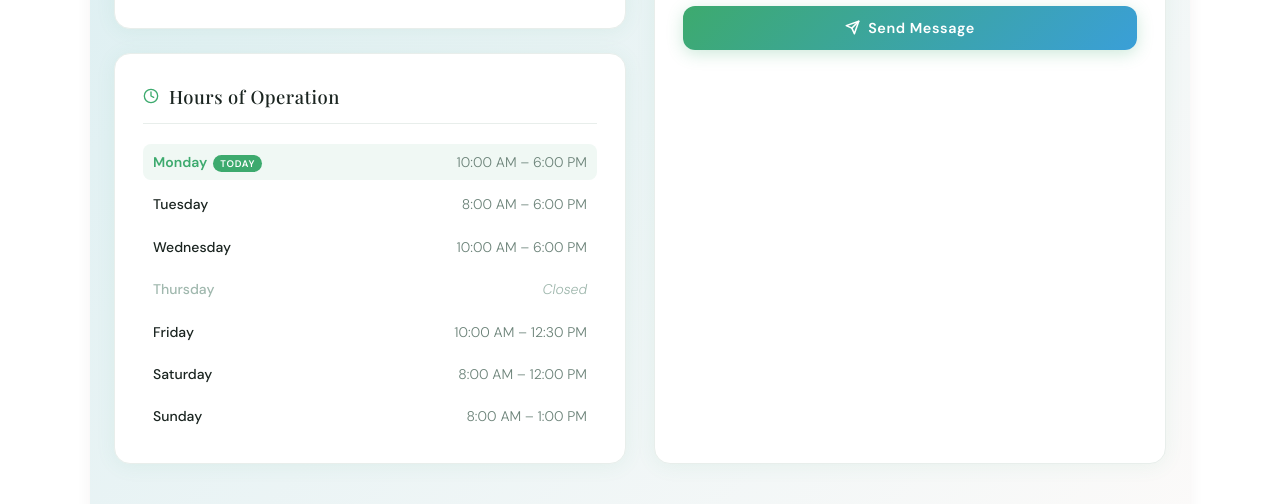
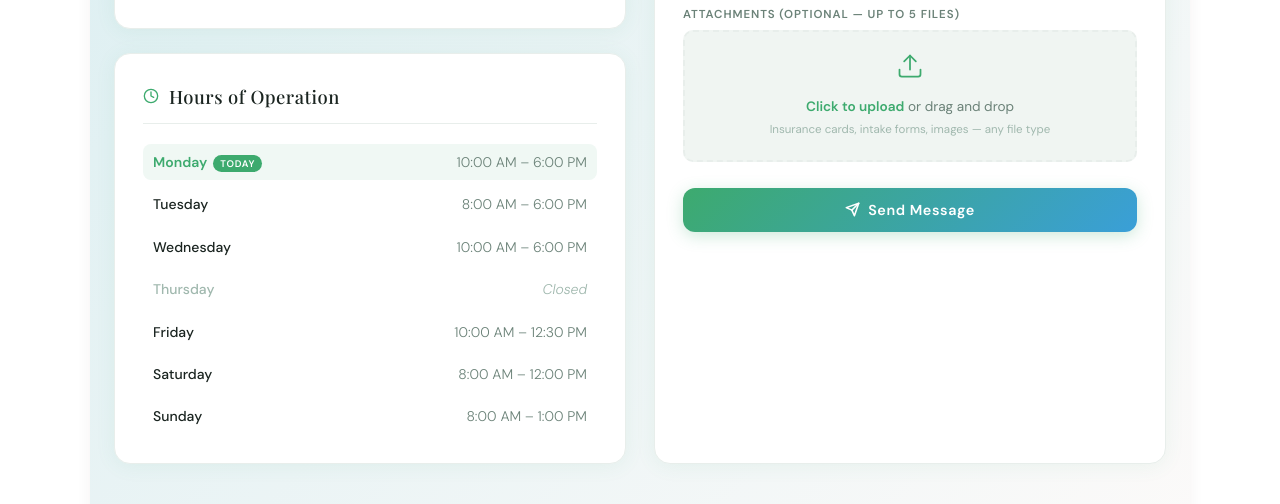
Before and after one commit to Paulipdx/Form, a Flask app: page /contact in a window 1280 px wide. Shown: the part 898-1402 px from the top of the page. Run offline with Flask 3, Linux system fonts and the light colour scheme.

Commit message:
Implement file upload feature in contact form
Added file upload functionality to the contact form, allowing users to attach up to 5 files. Updated the form submission process to handle file attachments.

```diff
--- a/templates/contact.html
+++ b/templates/contact.html
@@ -20,7 +20,6 @@
   }
   @media (max-width: 760px) { .contact-grid { grid-template-columns: 1fr; } }
 
-  /* ── CARD ── */
   .c-card {
     background: var(--card-bg);
     border: 1px solid var(--border);
@@ -38,7 +37,6 @@
   }
   .c-card h2 svg { color: var(--emerald); flex-shrink: 0; }
 
-  /* INFO ROWS */
   .info-row {
     display: flex; align-items: flex-start; gap: 12px;
     margin-bottom: 16px; font-size: 0.9rem;
@@ -56,7 +54,6 @@
   .info-value a { color: var(--emerald); text-decoration: none; }
   .info-value a:hover { text-decoration: underline; }
 
-  /* HOURS */
   .hours-grid { display: grid; gap: 6px; }
   .hours-row {
     display: flex; justify-content: space-between; align-items: center;
@@ -76,17 +73,13 @@
     color: #fff; padding: 2px 7px; border-radius: 10px; margin-left: 6px;
   }
 
-  /* MAP */
   .map-wrap {
     margin-top: 16px;
     border-radius: 12px; overflow: hidden;
     border: 1px solid var(--border);
     position: relative;
   }
-  .map-wrap iframe {
-    width: 100%; height: 220px; border: none; display: block;
-    transition: height 0.4s ease;
-  }
+  .map-wrap iframe { width: 100%; height: 220px; border: none; display: block; transition: height 0.4s ease; }
   .map-wrap.expanded iframe { height: 380px; }
   .map-expand-btn {
     position: absolute; bottom: 10px; right: 10px;
@@ -103,7 +96,6 @@
   }
   .map-expand-btn:hover { background: var(--surface); }
 
-  /* FORM */
   .form-grid { display: grid; gap: 16px; }
   .form-row { display: grid; grid-template-columns: 1fr 1fr; gap: 16px; }
   @media (max-width: 500px) { .form-row { grid-template-columns: 1fr; } }
@@ -131,6 +123,48 @@
   .field textarea { resize: vertical; min-height: 110px; line-height: 1.5; }
   .field input::placeholder, .field textarea::placeholder { color: var(--text-light); }
 
+  /* FILE UPLOAD */
+  .file-upload-area {
+    border: 2px dashed var(--border);
+    border-radius: 10px;
+    padding: 20px;
+    text-align: center;
+    cursor: pointer;
+    transition: border-color 0.2s, background 0.2s;
+    background: var(--input-bg);
+    position: relative;
+  }
+  .file-upload-area:hover, .file-upload-area.dragover {
+    border-color: var(--emerald);
+    background: rgba(61,170,110,0.04);
+  }
+  .file-upload-area input[type="file"] {
+    position: absolute; inset: 0; opacity: 0; cursor: pointer; width: 100%; height: 100%;
+  }
+  .file-upload-icon { color: var(--emerald); margin-bottom: 8px; }
+  .file-upload-text { font-size: 0.85rem; color: var(--text-muted); }
+  .file-upload-text span { color: var(--emerald); font-weight: 600; }
+  .file-upload-hint { font-size: 0.72rem; color: var(--text-light); margin-top: 4px; }
+
+  .file-list { margin-top: 10px; display: grid; gap: 6px; }
+  .file-item {
+    display: flex; align-items: center; gap: 8px;
+    padding: 7px 10px;
+    background: var(--surface);
+    border: 1px solid var(--border);
+    border-radius: 8px;
+    font-size: 0.82rem;
+  }
+  .file-item-name { flex: 1; color: var(--text); overflow: hidden; text-overflow: ellipsis; white-space: nowrap; }
+  .file-item-size { color: var(--text-light); font-size: 0.72rem; flex-shrink: 0; }
+  .file-item-remove {
+    background: none; border: none; cursor: pointer;
+    color: var(--text-light); padding: 2px;
+    border-radius: 4px; flex-shrink: 0;
+    transition: color 0.15s;
+  }
+  .file-item-remove:hover { color: #e55; }
+
   .submit-btn {
     width: 100%; padding: 13px;
     font-family: 'DM Sans', sans-serif;
@@ -143,6 +177,7 @@
     display: flex; align-items: center; justify-content: center; gap: 8px;
   }
   .submit-btn:hover { background: var(--grad-hover); transform: translateY(-1px); box-shadow: 0 6px 22px rgba(61,170,110,0.35); }
+  .submit-btn:disabled { opacity: 0.7; cursor: not-allowed; transform: none; }
 
   .form-success {
     display: none; text-align: center;
@@ -161,7 +196,6 @@
   }
 </style>
 
-<!-- HERO -->
 <section class="contact-hero">
   <h1 class="grad-text">Get in Touch</h1>
   <p>We'd love to hear from you. Send us a message and we'll get back to you promptly.</p>
@@ -169,63 +203,42 @@
 
 <div class="contact-grid">
 
-  <!-- LEFT COL: INFO + HOURS + MAP -->
   <div style="display:flex;flex-direction:column;gap:24px;">
-
-    <!-- Contact Info -->
     <div class="c-card">
       <h2>
         <svg width="16" height="16" viewBox="0 0 24 24" fill="none" stroke="currentColor" stroke-width="2" stroke-linecap="round" stroke-linejoin="round"><path d="M21 10c0 7-9 13-9 13s-9-6-9-13a9 9 0 0 1 18 0z"/><circle cx="12" cy="10" r="3"/></svg>
         Contact Information
       </h2>
-
       <div class="info-row">
-        <div class="info-icon">
-          <svg width="15" height="15" viewBox="0 0 24 24" fill="none" stroke="currentColor" stroke-width="2" stroke-linecap="round" stroke-linejoin="round"><path d="M21 10c0 7-9 13-9 13s-9-6-9-13a9 9 0 0 1 18 0z"/><circle cx="12" cy="10" r="3"/></svg>
-        </div>
+        <div class="info-icon"><svg width="15" height="15" viewBox="0 0 24 24" fill="none" stroke="currentColor" stroke-width="2" stroke-linecap="round" stroke-linejoin="round"><path d="M21 10c0 7-9 13-9 13s-9-6-9-13a9 9 0 0 1 18 0z"/><circle cx="12" cy="10" r="3"/></svg></div>
         <div class="info-content">
           <div class="info-label">Address</div>
           <div class="info-value">1842 NW 25th Ave, Suite C3<br>Portland, Oregon 97210</div>
         </div>
       </div>
-
       <div class="info-row">
-        <div class="info-icon">
-          <svg width="15" height="15" viewBox="0 0 24 24" fill="none" stroke="currentColor" stroke-width="2" stroke-linecap="round" stroke-linejoin="round"><path d="M22 16.92v3a2 2 0 0 1-2.18 2 19.79 19.79 0 0 1-8.63-3.07A19.5 19.5 0 0 1 4.69 12 19.79 19.79 0 0 1 1.61 3.5 2 2 0 0 1 3.59 1.32h3a2 2 0 0 1 2 1.72c.127.96.361 1.903.7 2.81a2 2 0 0 1-.45 2.11L7.91 8.96a16 16 0 0 0 6 6l.92-.92a2 2 0 0 1 2.11-.45c.907.339 1.85.573 2.81.7A2 2 0 0 1 22 16.92z"/></svg>
-        </div>
+        <div class="info-icon"><svg width="15" height="15" viewBox="0 0 24 24" fill="none" stroke="currentColor" stroke-width="2" stroke-linecap="round" stroke-linejoin="round"><path d="M22 16.92v3a2 2 0 0 1-2.18 2 19.79 19.79 0 0 1-8.63-3.07A19.5 19.5 0 0 1 4.69 12 19.79 19.79 0 0 1 1.61 3.5 2 2 0 0 1 3.59 1.32h3a2 2 0 0 1 2 1.72c.127.96.361 1.903.7 2.81a2 2 0 0 1-.45 2.11L7.91 8.96a16 16 0 0 0 6 6l.92-.92a2 2 0 0 1 2.11-.45c.907.339 1.85.573 2.81.7A2 2 0 0 1 22 16.92z"/></svg></div>
         <div class="info-content">
           <div class="info-label">Phone / Text</div>
           <div class="info-value"><a href="tel:9712000553">971-200-0553</a></div>
         </div>
       </div>
-
       <div class="info-row">
-        <div class="info-icon">
-          <svg width="15" height="15" viewBox="0 0 24 24" fill="none" stroke="currentColor" stroke-width="2" stroke-linecap="round" stroke-linejoin="round"><polyline points="22 7 13.5 15.5 8.5 10.5 2 17"/><polyline points="16 7 22 7 22 13"/></svg>
-        </div>
+        <div class="info-icon"><svg width="15" height="15" viewBox="0 0 24 24" fill="none" stroke="currentColor" stroke-width="2" stroke-linecap="round" stroke-linejoin="round"><polyline points="22 7 13.5 15.5 8.5 10.5 2 17"/><polyline points="16 7 22 7 22 13"/></svg></div>
         <div class="info-content">
           <div class="info-label">Fax</div>
           <div class="info-value">503-296-5362</div>
         </div>
       </div>
-
       <div class="info-row">
-        <div class="info-icon">
-          <svg width="15" height="15" viewBox="0 0 24 24" fill="none" stroke="currentColor" stroke-width="2" stroke-linecap="round" stroke-linejoin="round"><path d="M4 4h16c1.1 0 2 .9 2 2v12c0 1.1-.9 2-2 2H4c-1.1 0-2-.9-2-2V6c0-1.1.9-2 2-2z"/><polyline points="22,6 12,13 2,6"/></svg>
-        </div>
+        <div class="info-icon"><svg width="15" height="15" viewBox="0 0 24 24" fill="none" stroke="currentColor" stroke-width="2" stroke-linecap="round" stroke-linejoin="round"><path d="M4 4h16c1.1 0 2 .9 2 2v12c0 1.1-.9 2-2 2H4c-1.1 0-2-.9-2-2V6c0-1.1.9-2 2-2z"/><polyline points="22,6 12,13 2,6"/></svg></div>
         <div class="info-content">
           <div class="info-label">Email</div>
           <div class="info-value"><a href="mailto:pablo@tactuswellness.com">pablo@tactuswellness.com</a></div>
         </div>
       </div>
-
-      <!-- Map -->
       <div class="map-wrap" id="mapWrap">
-        <iframe
-          src="https://www.google.com/maps/embed?pb=!1m18!1m12!1m3!1d2795.1!2d-122.6938!3d45.5348!2m3!1f0!2f0!3f0!3m2!1i1024!2i768!4f13.1!3m3!1m2!1s0x5495a0a6c5555555%3A0x1!2s1842+NW+25th+Ave%2C+Portland%2C+OR+97210!5e0!3m2!1sen!2sus!4v1"
-          allowfullscreen="" loading="lazy" referrerpolicy="no-referrer-when-downgrade"
-          title="Form.Rehab Location">
-        </iframe>
+        <iframe src="https://www.google.com/maps/embed?pb=!1m18!1m12!1m3!1d2795.1!2d-122.6938!3d45.5348!2m3!1f0!2f0!3f0!3m2!1i1024!2i768!4f13.1!3m3!1m2!1s0x5495a0a6c5555555%3A0x1!2s1842+NW+25th+Ave%2C+Portland%2C+OR+97210!5e0!3m2!1sen!2sus!4v1" allowfullscreen="" loading="lazy" referrerpolicy="no-referrer-when-downgrade" title="Form.Rehab Location"></iframe>
         <button class="map-expand-btn" id="mapToggle" onclick="toggleMap()">
           <svg width="11" height="11" viewBox="0 0 24 24" fill="none" stroke="currentColor" stroke-width="2.5" stroke-linecap="round" stroke-linejoin="round"><polyline points="15 3 21 3 21 9"/><polyline points="9 21 3 21 3 15"/><line x1="21" y1="3" x2="14" y2="10"/><line x1="3" y1="21" x2="10" y2="14"/></svg>
           Expand Map
@@ -233,7 +246,6 @@
       </div>
     </div>
 
-    <!-- Hours -->
     <div class="c-card">
       <h2>
         <svg width="16" height="16" viewBox="0 0 24 24" fill="none" stroke="currentColor" stroke-width="2" stroke-linecap="round" stroke-linejoin="round"><circle cx="12" cy="12" r="10"/><polyline points="12 6 12 12 16 14"/></svg>
@@ -241,10 +253,8 @@
       </h2>
       <div class="hours-grid" id="hoursGrid"></div>
     </div>
-
   </div>
 
-  <!-- RIGHT COL: CONTACT FORM -->
   <div class="c-card">
     <h2>
       <svg width="16" height="16" viewBox="0 0 24 24" fill="none" stroke="currentColor" stroke-width="2" stroke-linecap="round" stroke-linejoin="round"><path d="M21 15a2 2 0 0 1-2 2H7l-4 4V5a2 2 0 0 1 2-2h14a2 2 0 0 1 2 2z"/></svg>
@@ -287,7 +297,22 @@
           <label>Message</label>
           <textarea id="message" placeholder="How can we help you?"></textarea>
         </div>
-        <button class="submit-btn" onclick="submitForm()">
+
+        <!-- FILE UPLOAD -->
+        <div class="field">
+          <label>Attachments (optional — up to 5 files)</label>
+          <div class="file-upload-area" id="dropZone">
+            <input type="file" id="fileInput" multiple accept="*/*" onchange="handleFiles(this.files)">
+            <div class="file-upload-icon">
+              <svg width="28" height="28" viewBox="0 0 24 24" fill="none" stroke="currentColor" stroke-width="1.5" stroke-linecap="round" stroke-linejoin="round"><path d="M21 15v4a2 2 0 0 1-2 2H5a2 2 0 0 1-2-2v-4"/><polyline points="17 8 12 3 7 8"/><line x1="12" y1="3" x2="12" y2="15"/></svg>
+            </div>
+            <div class="file-upload-text"><span>Click to upload</span> or drag and drop</div>
+            <div class="file-upload-hint">Insurance cards, intake forms, images — any file type</div>
+          </div>
+          <div class="file-list" id="fileList"></div>
+        </div>
+
+        <button class="submit-btn" id="submitBtn" onclick="submitForm()">
           <svg width="15" height="15" viewBox="0 0 24 24" fill="none" stroke="currentColor" stroke-width="2.5" stroke-linecap="round" stroke-linejoin="round"><line x1="22" y1="2" x2="11" y2="13"/><polygon points="22 2 15 22 11 13 2 9 22 2"/></svg>
           Send Message
         </button>
@@ -316,19 +341,15 @@ const hours = [
   { day: 'Saturday',  time: '8:00 AM – 12:00 PM',  closed: false },
   { day: 'Sunday',    time: '8:00 AM – 1:00 PM',   closed: false },
 ];
-
-const todayIdx = new Date().getDay(); // 0=Sun,1=Mon...
-const reordered = [1,2,3,4,5,6,0]; // Mon first
-
+const todayIdx = new Date().getDay();
+const reordered = [1,2,3,4,5,6,0];
 const grid = document.getElementById('hoursGrid');
 hours.forEach((h, i) => {
   const jsDay = reordered[i];
   const isToday = jsDay === todayIdx;
   const row = document.createElement('div');
   row.className = 'hours-row' + (h.closed ? ' closed' : '') + (isToday ? ' today' : '');
-  row.innerHTML =
-    '<span class="hours-day">' + h.day + (isToday ? '<span class="today-badge">Today</span>' : '') + '</span>' +
-    '<span class="hours-time">' + h.time + '</span>';
+  row.innerHTML = '<span class="hours-day">' + h.day + (isToday ? '<span class="today-badge">Today</span>' : '') + '</span><span class="hours-time">' + h.time + '</span>';
   grid.appendChild(row);
 });
 
@@ -342,6 +363,52 @@ function toggleMap() {
     : '<svg width="11" height="11" viewBox="0 0 24 24" fill="none" stroke="currentColor" stroke-width="2.5" stroke-linecap="round" stroke-linejoin="round"><polyline points="15 3 21 3 21 9"/><polyline points="9 21 3 21 3 15"/><line x1="21" y1="3" x2="14" y2="10"/><line x1="3" y1="21" x2="10" y2="14"/></svg> Expand Map';
 }
 
+// ── FILE UPLOAD ──
+let selectedFiles = [];
+
+function handleFiles(newFiles) {
+  for (const f of newFiles) {
+    if (selectedFiles.length >= 5) { alert('Maximum 5 files allowed.'); break; }
+    if (!selectedFiles.find(x => x.name === f.name && x.size === f.size)) {
+      selectedFiles.push(f);
+    }
+  }
+  renderFileList();
+}
+
+function renderFileList() {
+  const list = document.getElementById('fileList');
+  list.innerHTML = '';
+  selectedFiles.forEach((f, i) => {
+    const size = f.size < 1024*1024 ? (f.size/1024).toFixed(0)+'KB' : (f.size/1024/1024).toFixed(1)+'MB';
+    const item = document.createElement('div');
+    item.className = 'file-item';
+    item.innerHTML = `
+      <svg width="13" height="13" viewBox="0 0 24 24" fill="none" stroke="currentColor" stroke-width="2" stroke-linecap="round" stroke-linejoin="round"><path d="M14 2H6a2 2 0 0 0-2 2v16a2 2 0 0 0 2 2h12a2 2 0 0 0 2-2V8z"/><polyline points="14 2 14 8 20 8"/></svg>
+      <span class="file-item-name">${f.name}</span>
+      <span class="file-item-size">${size}</span>
+      <button class="file-item-remove" onclick="removeFile(${i})" type="button">
+        <svg width="13" height="13" viewBox="0 0 24 24" fill="none" stroke="currentColor" stroke-width="2.5" stroke-linecap="round" stroke-linejoin="round"><line x1="18" y1="6" x2="6" y2="18"/><line x1="6" y1="6" x2="18" y2="18"/></svg>
+      </button>`;
+    list.appendChild(item);
+  });
+}
+
+function removeFile(i) {
+  selectedFiles.splice(i, 1);
+  renderFileList();
+}
+
+// Drag and drop
+const dropZone = document.getElementById('dropZone');
+dropZone.addEventListener('dragover', e => { e.preventDefault(); dropZone.classList.add('dragover'); });
+dropZone.addEventListener('dragleave', () => dropZone.classList.remove('dragover'));
+dropZone.addEventListener('drop', e => {
+  e.preventDefault();
+  dropZone.classList.remove('dragover');
+  handleFiles(e.dataTransfer.files);
+});
+
 // ── FORM SUBMIT ──
 async function submitForm() {
   const firstName = document.getElementById('firstName').value.trim();
@@ -353,31 +420,38 @@ async function submitForm() {
     return;
   }
 
-const payload = {
-    first_name: firstName,
-    last_name:  document.getElementById('lastName').value.trim(),
-    email,
-    phone:      document.getElementById('phone').value.trim(),
-    subject:    document.getElementById('subject').value,
-    message,
-  };
+  const btn = document.getElementById('submitBtn');
+  btn.disabled = true;
+  btn.innerHTML = '<svg width="15" height="15" viewBox="0 0 24 24" fill="none" stroke="currentColor" stroke-width="2.5" stroke-linecap="round" stroke-linejoin="round"><line x1="12" y1="2" x2="12" y2="6"/><line x1="12" y1="18" x2="12" y2="22"/><line x1="4.93" y1="4.93" x2="7.76" y2="7.76"/><line x1="16.24" y1="16.24" x2="19.07" y2="19.07"/><line x1="2" y1="12" x2="6" y2="12"/><line x1="18" y1="12" x2="22" y2="12"/><line x1="4.93" y1="19.07" x2="7.76" y2="16.24"/><line x1="16.24" y1="7.76" x2="19.07" y2="4.93"/></svg> Sending…';
 
-  // Send via Formspree (replace YOUR_FORM_ID with your Formspree form ID)
-  // Or wire to your own Flask route below
+  const formData = new FormData();
+  formData.append('firstName', firstName);
+  formData.append('lastName', document.getElementById('lastName').value.trim());
+  formData.append('email', email);
+  formData.append('phone', document.getElementById('phone').value.trim());
+  formData.append('subject', document.getElementById('subject').value);
+  formData.append('message', message);
+  selectedFiles.forEach(f => formData.append('attachments', f));
+
   try {
     const res = await fetch('/contact', {
       method: 'POST',
-      headers: { 'Content-Type': 'application/json', 'X-Requested-With': 'XMLHttpRequest' },
-      body: JSON.stringify(payload)
+      headers: { 'X-Requested-With': 'XMLHttpRequest' },
+      body: formData
     });
     if (res.ok) {
       document.getElementById('contactForm').style.display = 'none';
       document.getElementById('formSuccess').style.display = 'block';
     } else {
-      alert('Something went wrong. Please email us directly at pablo@tactuswellness.com');
+      const data = await res.json().catch(() => ({}));
+      alert('Something went wrong: ' + (data.error || 'Please email us at pablo@tactuswellness.com'));
+      btn.disabled = false;
+      btn.innerHTML = '<svg width="15" height="15" viewBox="0 0 24 24" fill="none" stroke="currentColor" stroke-width="2.5" stroke-linecap="round" stroke-linejoin="round"><line x1="22" y1="2" x2="11" y2="13"/><polygon points="22 2 15 22 11 13 2 9 22 2"/></svg> Send Message';
     }
   } catch {
-    alert('Something went wrong. Please email us directly at pablo@tactuswellness.com');
+    alert('Something went wrong. Please email us at pablo@tactuswellness.com');
+    btn.disabled = false;
+    btn.innerHTML = '<svg width="15" height="15" viewBox="0 0 24 24" fill="none" stroke="currentColor" stroke-width="2.5" stroke-linecap="round" stroke-linejoin="round"><line x1="22" y1="2" x2="11" y2="13"/><polygon points="22 2 15 22 11 13 2 9 22 2"/></svg> Send Message';
   }
 }
 </script>
```
